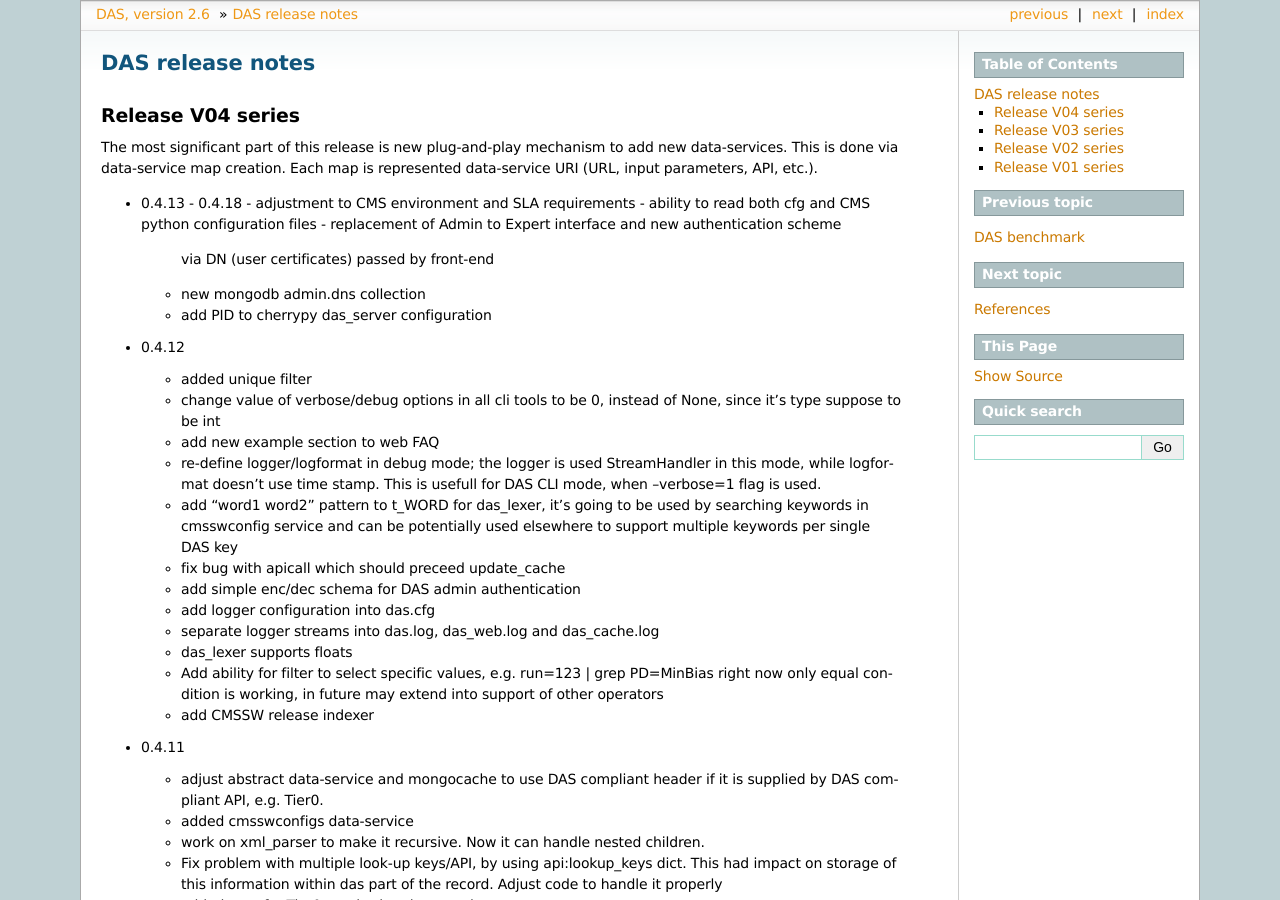
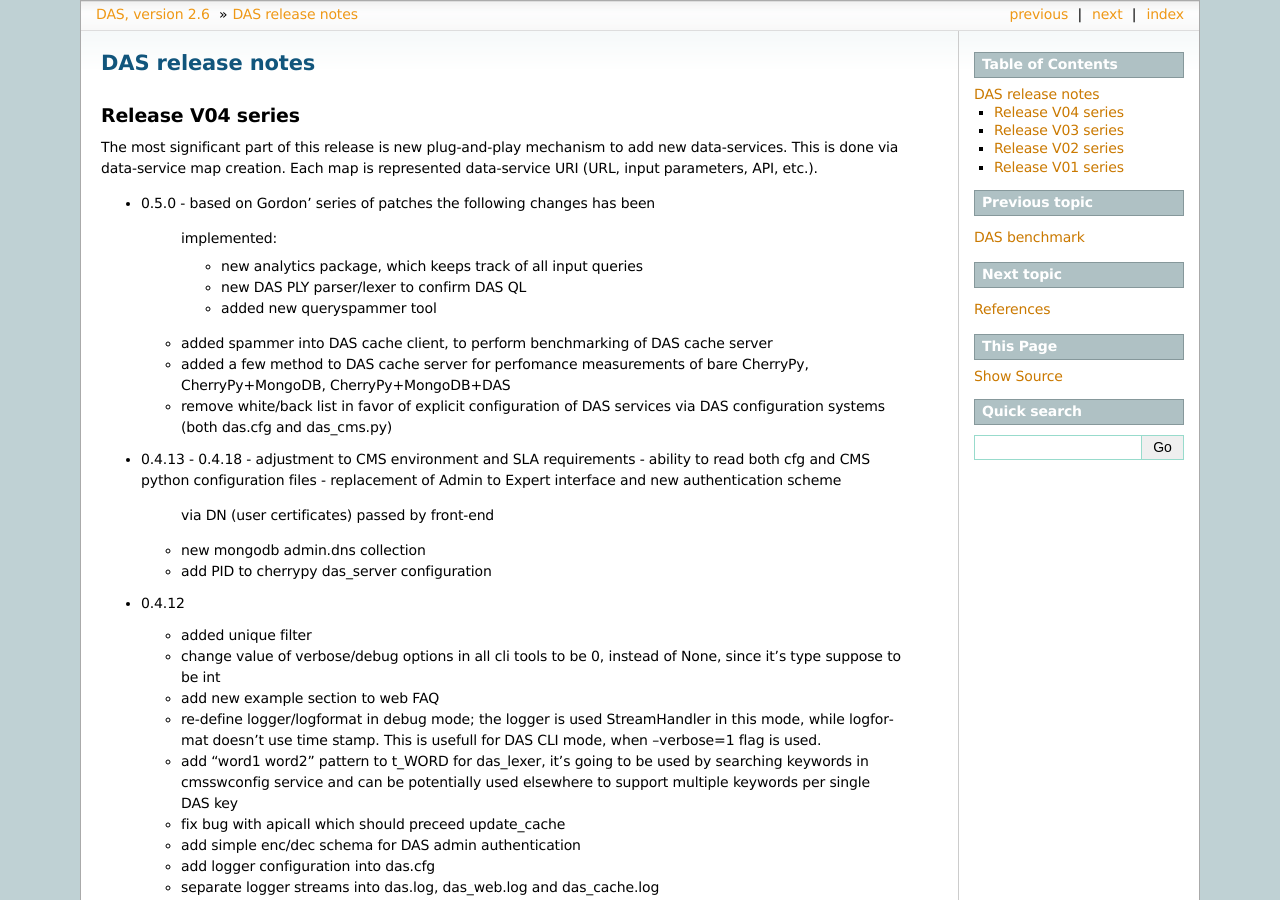
Before and after one commit to dmwm/DAS, a Sphinx documentation site: the page built from doc/sphinx/changelog.rst, in a window 1280 px wide and 900 px high. Built offline with Sphinx 7.4.7, drawn with Linux system fonts in a browser that asks for light colours; the version number is read from the project's files by our own code.

Commit message:
Update changelog
git-svn-id: svn+ssh://svn.cern.ch/reps/CMSDMWM/DAS/trunk@8844 4525493e-7705-40b1-a816-d608a930855b

```diff
--- a/doc/sphinx/changelog.rst
+++ b/doc/sphinx/changelog.rst
@@ -6,6 +6,21 @@ Release V04 series
 The most significant part of this release is new plug-and-play mechanism
 to add new data-services. This is done via data-service map creation. Each
 map is represented data-service URI (URL, input parameters, API, etc.).
+
+- 0.5.0
+  - based on Gordon' series of patches the following changes has been
+    implemented:
+
+    - new analytics package, which keeps track of all input queries
+    - new DAS PLY parser/lexer to confirm DAS QL
+    - added new queryspammer tool
+
+  - added spammer into DAS cache client, to perform benchmarking of
+    DAS cache server
+  - added a few method to DAS cache server for perfomance measurements
+    of bare CherryPy, CherryPy+MongoDB, CherryPy+MongoDB+DAS
+  - remove white/back list in favor of explicit configuration of
+    DAS services via DAS configuration systems (both das.cfg and das_cms.py)
 
 - 0.4.13 - 0.4.18
   - adjustment to CMS environment and SLA requirements
```
